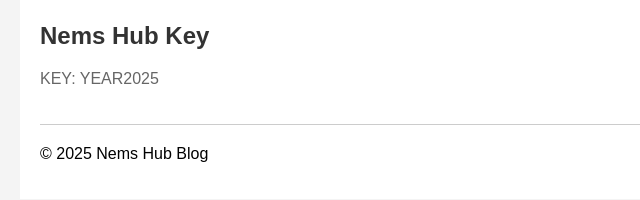
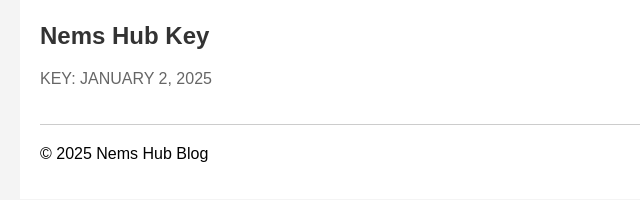
Before and after one commit to NemmarTV/NemsHub, a plain HTML site: page index.html in a window 1280 px wide. Shown: the part 176-376 px from the top of the page, 0-640 px from the left. Drawn offline with Linux system fonts and the light colour scheme.

Commit message:
Update index.html

```diff
--- a/index.html
+++ b/index.html
@@ -64,7 +64,7 @@
 
     <article class="article">
         <h2>Nems Hub Key</h2>
-        <p>KEY: YEAR2025</p>
+        <p>KEY: JANUARY 2, 2025</p>
     </article>
 
     <footer>
```
